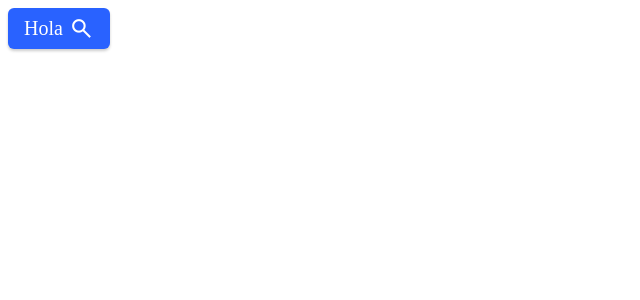
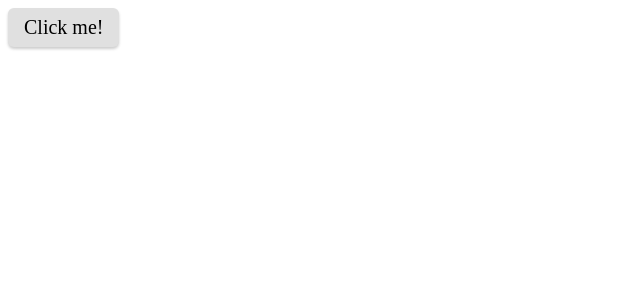
Before and after one commit to williamrolando88/devchallenge-button-component, a React (Vite) app: page / in a window 1280 px wide. Shown: the top 300 px of the page, without its empty margins (0-640 px from the left). Built offline with nearby package versions, Linux system fonts and the light colour scheme; a web font is replaced by a local one.

Commit message:
Reset default button

```diff
--- a/src/App.tsx
+++ b/src/App.tsx
@@ -3,9 +3,7 @@ import Button from './components/Button';
 const App = () => {
   return (
     <>
-      <Button color="primary" endIcon="search">
-        Hola
-      </Button>
+      <Button>Click me!</Button>
     </>
   );
 };
```
